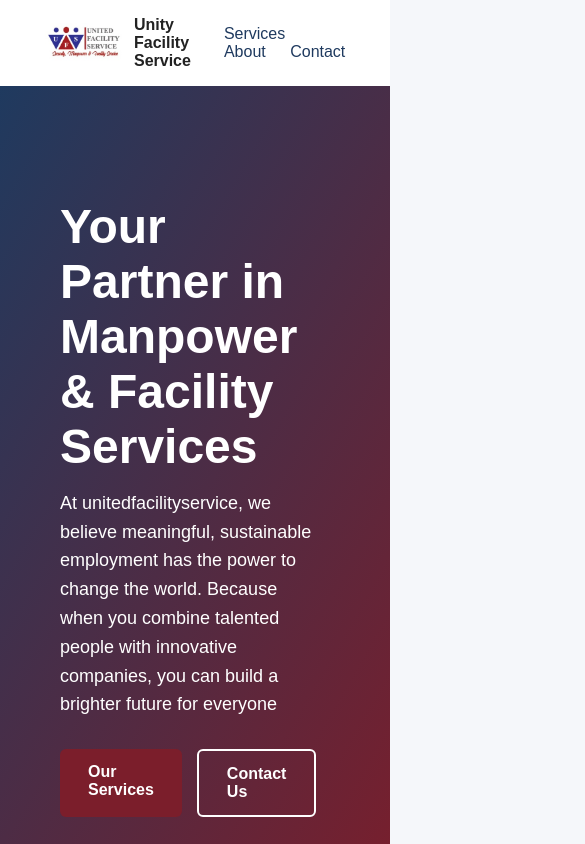
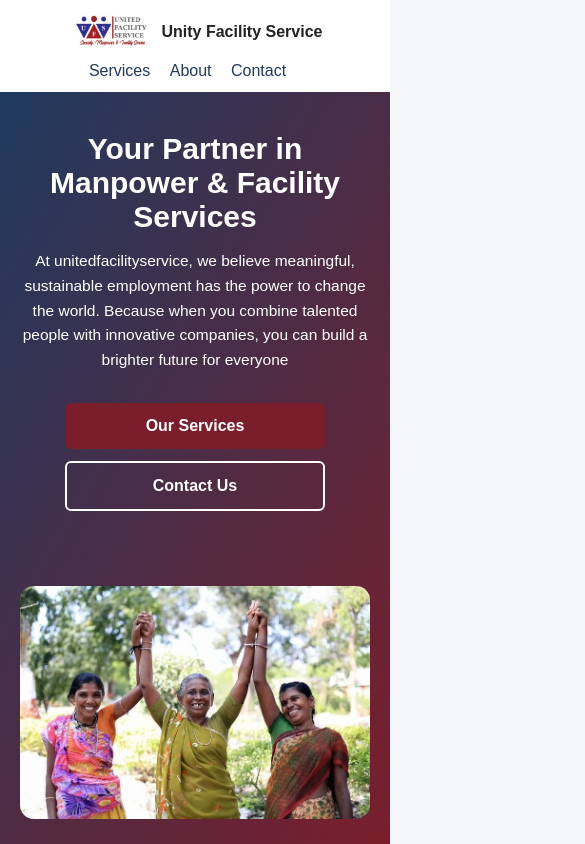
Before and after one commit to nandana20-tech/united-facility-service-website-, a plain HTML site: page index.html in a window 390 px wide. Shown: the top 844 px of the page, 585 px wide, since content can reach past the window. Drawn offline with Linux system fonts and the light colour scheme.

Commit message:
Add files via upload

```diff
--- a/style.css
+++ b/style.css
@@ -542,3 +542,82 @@ nav a {
   margin: 0 auto;     /* keep it centered */
   padding: 40px 50px; /* slightly tighter padding */
 }
+/* =========================
+   MOBILE FIX (PHONE VIEW)
+   ========================= */
+@media (max-width: 740px) {
+
+  /* NAVBAR */
+  .navbar {
+    flex-direction: column;
+    padding: 12px 20px;
+    gap: 10px;
+  }
+
+  nav a {
+    margin-left: 0;
+    margin-right: 15px;
+  }
+
+  /* HERO SECTION */
+  .hero {
+    min-height: auto;              /* REMOVE 100vh issue */
+    flex-direction: column;
+    padding: 40px 20px;
+    text-align: center;
+    align-items: center;
+  }
+
+  .hero-content h1 {
+    font-size: 30px;
+  }
+
+  .hero-content .tagline {
+    font-size: 15.5px;
+    max-width: 100%;
+  }
+
+  .hero-buttons {
+    flex-direction: column;        /* stack buttons */
+    gap: 12px;
+    align-items: center;
+  }
+
+  .btn {
+    width: 100%;
+    max-width: 260px;
+    text-align: center;
+  }
+
+  /* HERO IMAGE */
+  .hero-image {
+    width: 100%;
+    height: auto;
+    margin-top: 25px;
+  }
+
+  .hero-image img {
+    width: 100%;
+    height: auto;                  /* CRITICAL FIX */
+    object-fit: contain;           /* STOP cropping */
+    border-radius: 14px;
+  }
+
+  /* SERVICES / ABOUT / CONTACT */
+  .services-container,
+  .about-container,
+  .contact-container {
+    padding: 50px 20px;
+  }
+
+  .services-grid,
+  .about-grid {
+    grid-template-columns: 1fr;
+  }
+
+  /* CONTACT CARD */
+  .contact-card {
+    padding: 25px 20px;
+  }
+
+}
```
